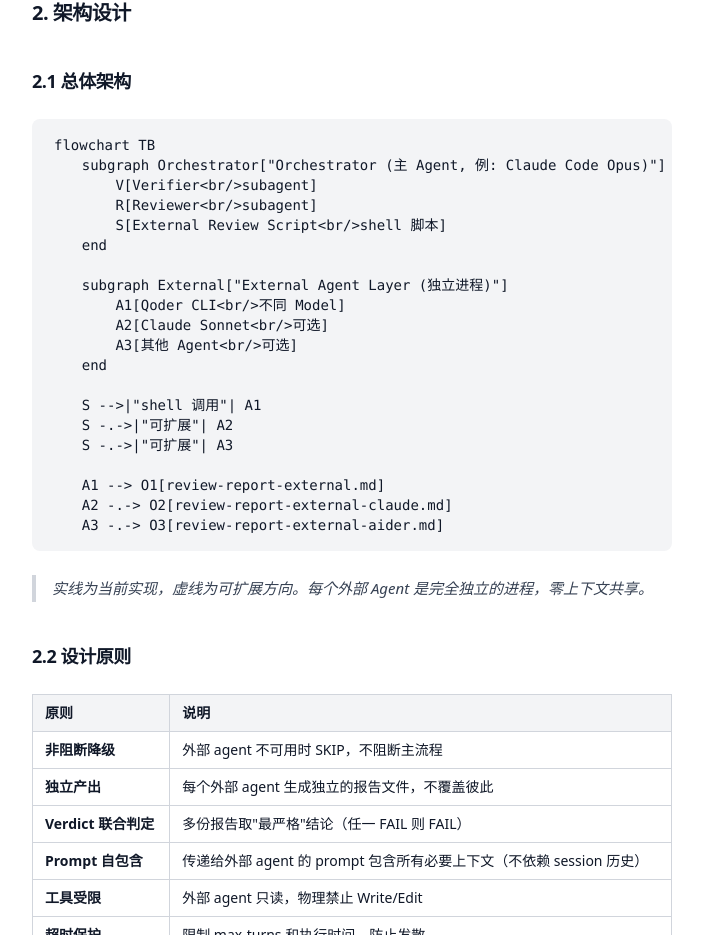
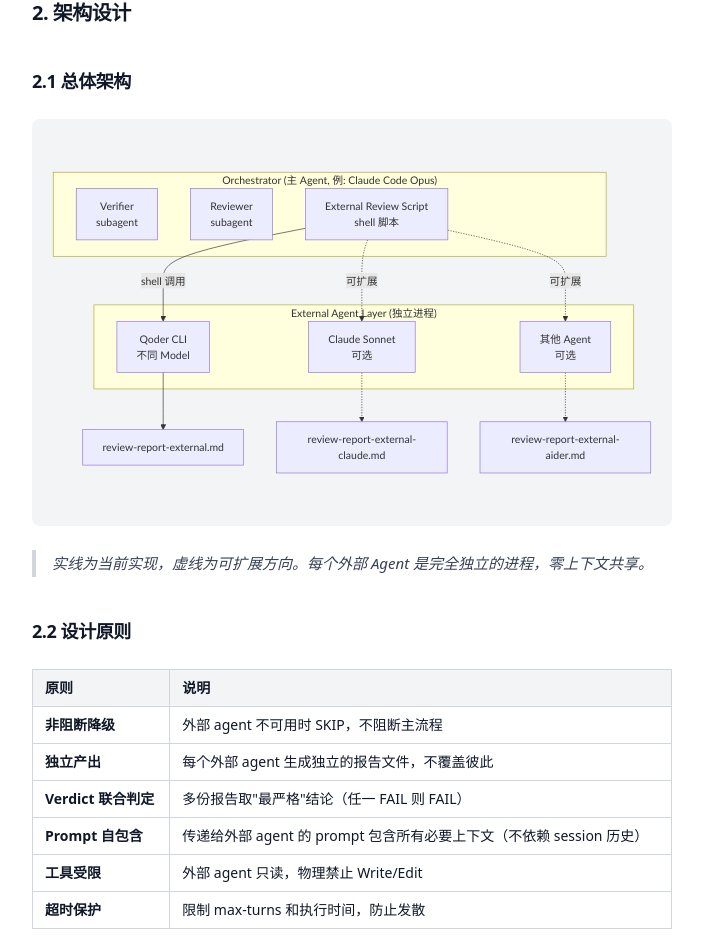
Before and after one commit to cxyxlxdm/movie-rankings, a Next.js app: page /articles/multi-agent-code-review in a window 1280 px wide. Shown: the part 1751-2686 px from the top of the page, without its empty margins (288-991 px from the left). Built offline with nearby package versions, Linux system fonts and the light colour scheme.

Commit message:
feat: add Mermaid flowchart rendering for articles
- install mermaid v11.15.0
- create MermaidRenderer client component (hydrates mermaid code to SVG)
- detect language-mermaid in react-markdown code blocks
- pre component skips <pre> wrapper for mermaid diagrams

```diff
--- a/package.json
+++ b/package.json
@@ -9,6 +9,7 @@
     "lint": "eslint"
   },
   "dependencies": {
+    "mermaid": "^11.15.0",
     "next": "16.2.1",
     "react": "19.2.4",
     "react-dom": "19.2.4",
--- a/src/app/articles/[slug]/page.tsx
+++ b/src/app/articles/[slug]/page.tsx
@@ -5,6 +5,8 @@ import { articlesMeta, getArticleContent } from "@/data/articles";
 import ReactMarkdown from "react-markdown";
 import remarkGfm from "remark-gfm";
 import type { Components } from "react-markdown";
+import { Children } from "react";
+import MermaidRenderer from "@/components/MermaidRenderer";
 
 const customComponents: Components = {
   h2: ({ children }) => (
@@ -46,16 +48,36 @@ const customComponents: Components = {
       {children}
     </blockquote>
   ),
-  code: ({ children }) => (
+  code: ({ className, children }) => {
+    const isMermaid =
+      typeof className === "string" && className.includes("language-mermaid");
+    if (isMermaid) {
+      return (
+        <div data-mermaid="true">
+          <MermaidRenderer code={String(children)} />
+        </div>
+      );
+    }
+    return (
       <code className="bg-gray-100 rounded px-1.5 py-0.5 text-sm font-mono">
         {children}
       </code>
-  ),
-  pre: ({ children }) => (
+    );
+  },
+  pre: ({ children }) => {
+    const child = Children.only(children);
+    if (child && typeof child === "object" && "props" in child) {
+      const el = child as React.ReactElement<{ [key: string]: unknown }>;
+      if (el.props && el.props["data-mermaid"] === "true") {
+        return <>{children}</>;
+      }
+    }
+    return (
       <pre className="bg-gray-100 rounded-lg p-4 my-6 overflow-x-auto text-sm">
         {children}
       </pre>
-  ),
+    );
+  },
   table: ({ children }) => (
     <div className="overflow-x-auto my-6">
       <table className="w-full border-collapse border border-gray-300 text-sm">
--- /dev/null
+++ b/src/components/MermaidRenderer.tsx
@@ -0,0 +1,65 @@
+"use client";
+
+import { useEffect, useRef, useState } from "react";
+
+interface Props {
+  code: string;
+}
+
+let initialized = false;
+
+export default function MermaidRenderer({ code }: Props) {
+  const containerRef = useRef<HTMLDivElement>(null);
+  const [error, setError] = useState<string | null>(null);
+
+  useEffect(() => {
+    if (!initialized) {
+      import("mermaid").then((mermaid) => {
+        mermaid.default.initialize({
+          startOnLoad: false,
+          theme: "default",
+          securityLevel: "loose",
+        });
+      });
+      initialized = true;
+    }
+  }, []);
+
+  useEffect(() => {
+    const container = containerRef.current;
+    if (!container) return;
+
+    const id = `mermaid-${Math.random().toString(36).slice(2, 8)}`;
+
+    import("mermaid").then((mermaid) => {
+      mermaid.default
+        .render(id, code)
+        .then(({ svg }) => {
+          container.innerHTML = svg;
+          setError(null);
+        })
+        .catch((err: Error) => {
+          console.error("Mermaid render error:", err);
+          setError(err.message);
+        });
+    });
+  }, [code]);
+
+  if (error) {
+    return (
+      <pre className="bg-red-50 rounded-lg p-4 my-6 overflow-x-auto text-sm text-red-600 border border-red-200">
+        <code>{code}</code>
+        <div className="mt-2 text-xs text-red-400">
+          ⚠️ Mermaid 渲染失败：{error}
+        </div>
+      </pre>
+    );
+  }
+
+  return (
+    <div
+      ref={containerRef}
+      className="my-8 flex justify-center"
+    />
+  );
+}
```
Also changed, not shown: 1 other file (tests, documents, lock files or other folders). Lines whose indentation alone changed are shown as unchanged.
